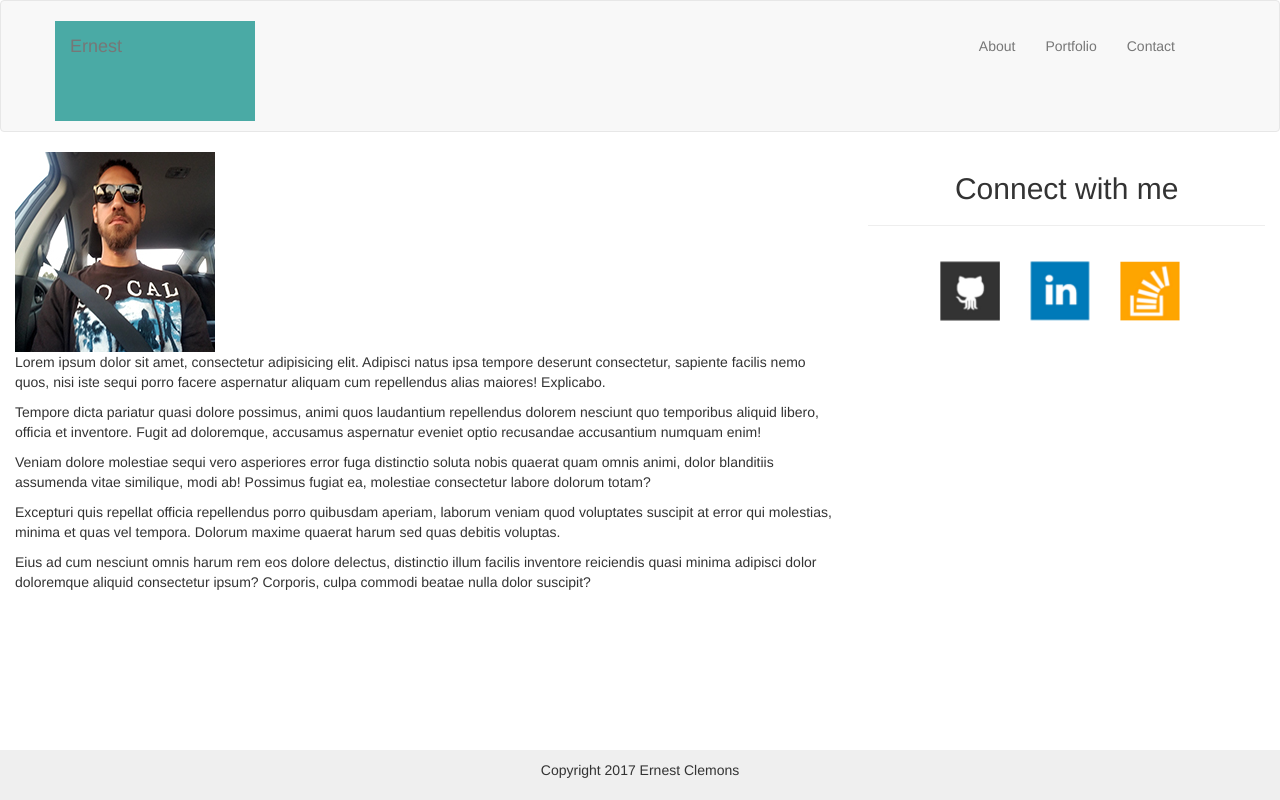
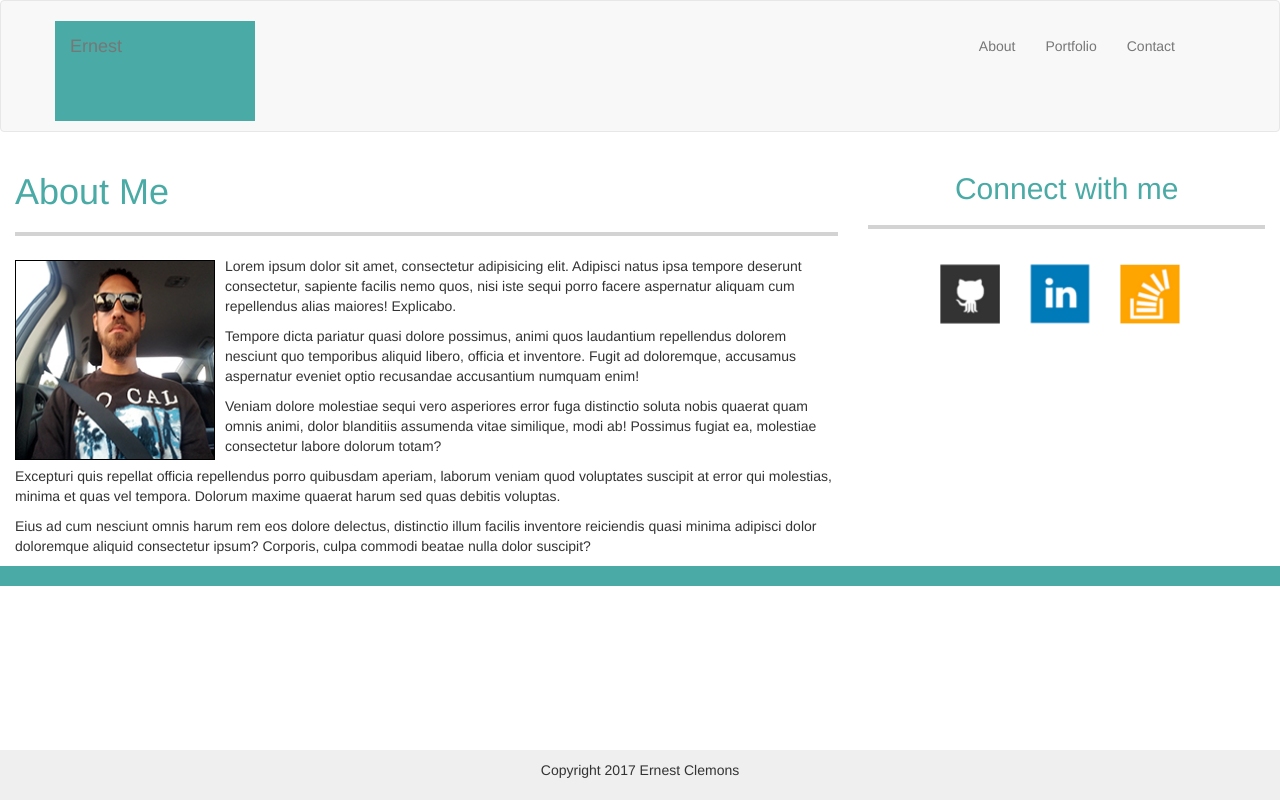
Before and after one commit to edogg23/Bootstrap-Portfolio, a plain HTML site: page index.html in a window 1280 px wide. Drawn offline with nearby package versions, Linux system fonts and the light colour scheme.

Commit message:
Still working on spacking

```diff
--- a/css/styles.css
+++ b/css/styles.css
@@ -3,6 +3,10 @@
     /*padding-left: 30px*/
     background-color: #4AAAA5;
     width:200px;
+}
+
+.heading{
+  color: #4AAAA5;
 }
 
 .tnbar{
@@ -11,6 +15,10 @@
 
 .rightNavbr{
 	margin-right: 70px;
+}
+
+.bottomRule {
+    background-color: #4AAAA5;
 }
 
 .footer{
@@ -22,3 +30,7 @@
   background-color: #efefef;
   text-align: center;
 }
+
+.gline{
+  border: 2px solid #D3D3D3;
+}
--- a/index.html
+++ b/index.html
@@ -48,16 +48,18 @@
 	<div class="container-fluid">
 		<div class="row">
 			<div class="col-xs-12 col-md-8">
-				<img src="images/me2.jpg" alt="my selfie" height="200px" width="200px">
+				<h1 class="heading">About Me</h1>
+				<hr class="gline">
+				<img src="images/me2.jpg" alt="my selfie" height="200px" width="200px" style="float: left; margin: 4px 10px 0px 0px; border: 1px solid #000000;">
 				<p>Lorem ipsum dolor sit amet, consectetur adipisicing elit. Adipisci natus ipsa tempore deserunt consectetur, sapiente facilis nemo quos, nisi iste sequi porro facere aspernatur aliquam cum repellendus alias maiores! Explicabo.</p>
 				<p>Tempore dicta pariatur quasi dolore possimus, animi quos laudantium repellendus dolorem nesciunt quo temporibus aliquid libero, officia et inventore. Fugit ad doloremque, accusamus aspernatur eveniet optio recusandae accusantium numquam enim!</p>
 				<p>Veniam dolore molestiae sequi vero asperiores error fuga distinctio soluta nobis quaerat quam omnis animi, dolor blanditiis assumenda vitae similique, modi ab! Possimus fugiat ea, molestiae consectetur labore dolorum totam?</p>
 				<p>Excepturi quis repellat officia repellendus porro quibusdam aperiam, laborum veniam quod voluptates suscipit at error qui molestias, minima et quas vel tempora. Dolorum maxime quaerat harum sed quas debitis voluptas.</p>
 				<p>Eius ad cum nesciunt omnis harum rem eos dolore delectus, distinctio illum facilis inventore reiciendis quasi minima adipisci dolor doloremque aliquid consectetur ipsum? Corporis, culpa commodi beatae nulla dolor suscipit?</p>
 			</div>
-			<div class="col-xs-6 col-md-4">
-				<h2><center>Connect with me</center></h2>
-				<hr>
+			<div class="col-xs-12 col-md-4">
+				<h2 class="heading"><center>Connect with me</center></h2>
+				<hr class="gline">
 				<ul class="nav navbar-nav navbar-right img-responsive center-block rightNavbr">
 					<li><a href="https://github.com/" target="_blank"><img class="social social-github" src="images/gitHubLogo.jpg" height="60px" width="60px" alt="Github"></a></li>
 					<li><a href="https://www.linkedin.com/" target="_blank"><img class="social social-linkedin" src="images/linkDinLog.jpg" height="60px" width="60px" alt="LinkedIn"></a></li>
@@ -67,6 +69,8 @@
 		</div>
 
 	</div>
+
+	<div class="bottomRule">&nbsp;</div>
 
 	<footer class="footer">
 		<div class="container">
```
